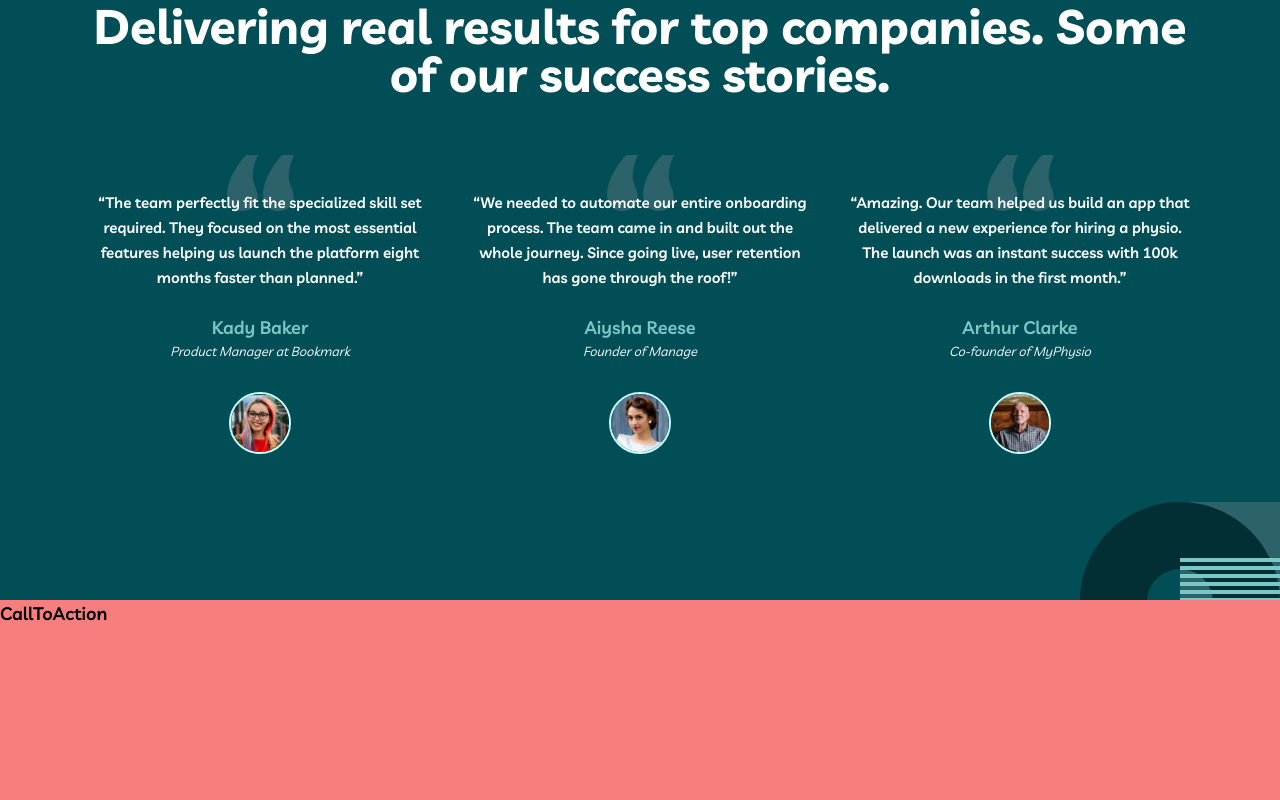
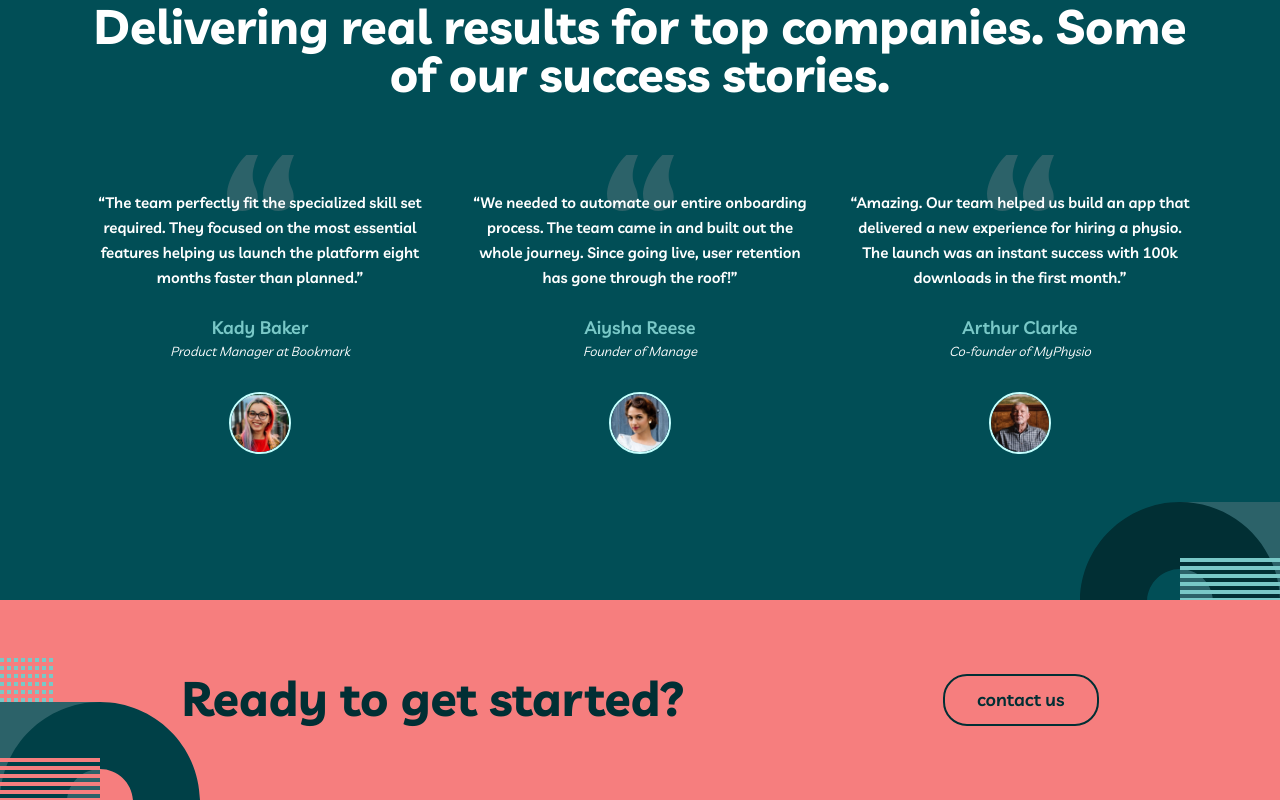
Before and after one commit to TommiKorhonen/myteam, a Next.js app: page / in a window 1280 px wide. Shown: the part 1625-2425 px from the top of the page. Built offline with nearby package versions, Linux system fonts and the light colour scheme.

Commit message:
finish call to action

```diff
--- a/components/call-to-action/CallToAction.tsx
+++ b/components/call-to-action/CallToAction.tsx
@@ -1,8 +1,19 @@
 import React from "react";
 import styled from "styled-components";
+import Button from "../button/Button";
 
 const CallToAction = () => {
-  return <Container>CallToAction</Container>;
+  return (
+    <Container>
+      <Content>
+        <Heading>Ready to get started?</Heading>
+        <Button color="primary_dark" href="/contact" label="contact us" />
+      </Content>
+      <BottomImages>
+        <img src="/images/bg-pattern-home-6-about-5.svg" alt="" />
+      </BottomImages>
+    </Container>
+  );
 };
 
 export default CallToAction;
@@ -10,4 +21,22 @@ export default CallToAction;
 const Container = styled.div`
   background-color: ${({ theme }) => theme.primary.coral};
   height: 200px;
+  display: flex;
+  align-items: center;
+  justify-content: center;
+  overflow: hidden;
+  position: relative;
 `;
+const Content = styled.div`
+  display: flex;
+  justify-content: space-between;
+  width: 917px;
+`;
+const Heading = styled.h2`
+  color: ${({ theme }) => theme.secondary.stateGreen};
+`;
+const BottomImages = styled.div`
+  position: absolute;
+  bottom: -10px;
+  left: 0;
+`;
```
